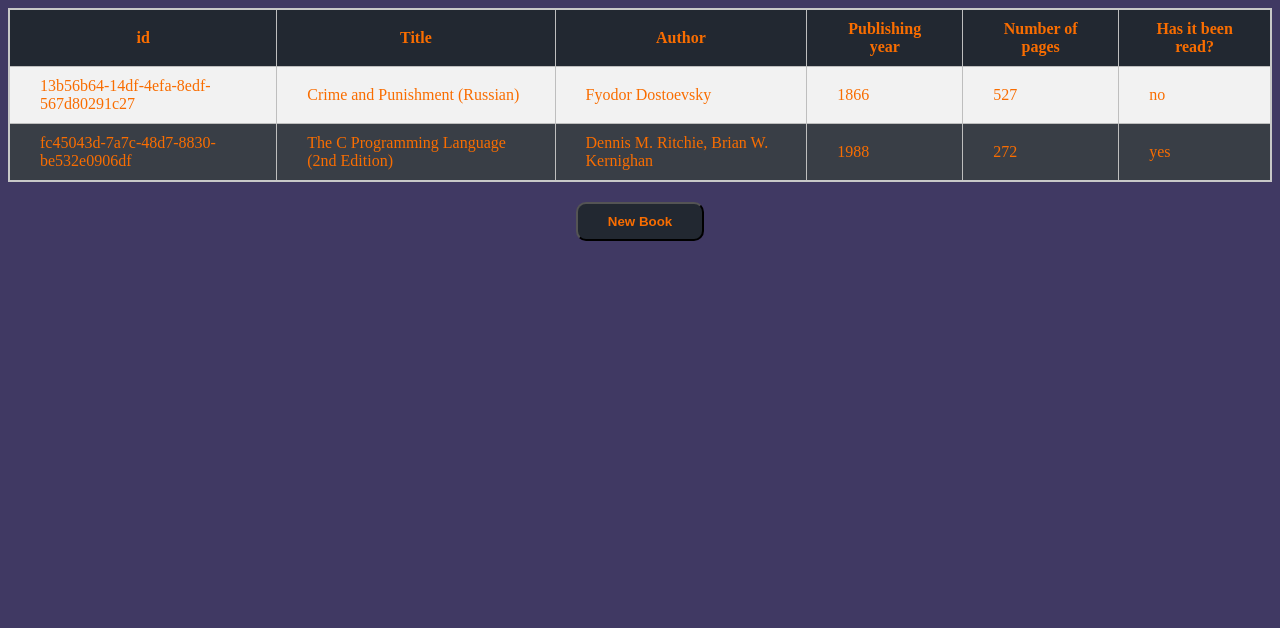
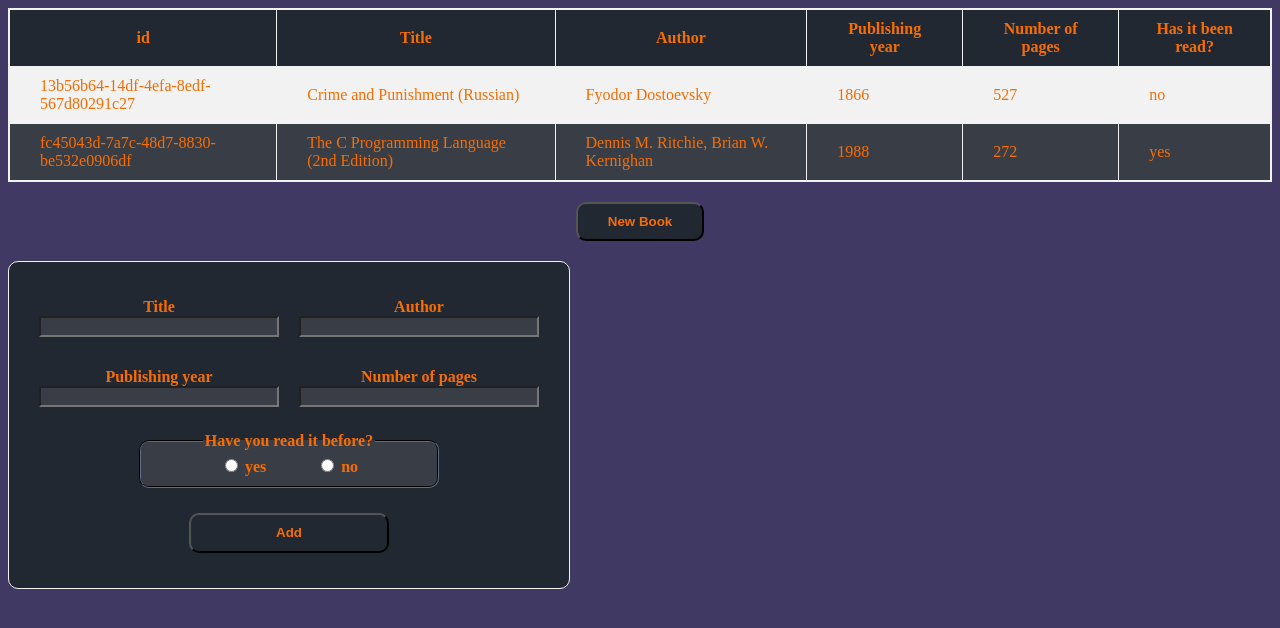
Before and after one commit to TheDS1337/odin-library, a plain HTML site: page index.html in a window 1280 px wide. Drawn offline with Linux system fonts and the light colour scheme.

Commit message:
Build form for future dialog use

```diff
--- a/index.html
+++ b/index.html
@@ -10,6 +10,44 @@
     <title>Some library in Dublin</title>
 </head>
 <body>
-    <button id="add-book">New Book</button>
+    <button id="new-book-button">New Book</button>
+
+    <form id="new-book-form" method="dialog">
+        <div>
+            <label for="title-input">Title</label>
+            <input type="text" name="title-input" required>
+        </div>
+
+        <div>
+            <label for="author-input">Author</label>
+            <input type="text" name="author-input" required>
+        </div>
+
+        <div>
+            <label for="publishing-year-input">Publishing year</label>
+            <input type="tel" name="publishing-year-input" min="0" max="2026" required>
+        </div>
+
+        <div>
+            <label for="number-of-pages-input">Number of pages</label>
+            <input type="tel" name="number-of-pages-input" min="1" required>
+        </div>
+
+        <fieldset>
+            <legend>Have you read it before?</legend>
+
+            <div>
+                <input type="radio" id="read-input" name="read-input">
+                <label for="read-input">yes</label>
+            </div>
+
+            <div>
+                <input type="radio" id="read-input" name="read-input">
+                <label for="read-input">no</label>
+            </div>
+        </fieldset>
+
+        <button>Add</button>
+    </form>
 </body>
 </html>
--- a/script.js
+++ b/script.js
@@ -90,7 +90,7 @@ addBookToLibrary("Crime and Punishment (Russian)", "Fyodor Dostoevsky", 1866, 52
 addBookToLibrary("The C Programming Language (2nd Edition)", "Dennis M. Ritchie, Brian W. Kernighan", 1988, 272, true);
 
 const bodyElement = document.querySelector("body");
-const newBookButtonElement = document.querySelector("button");
+const newBookButtonElement = document.querySelector("#new-book-button");
 
 newBookButtonElement.addEventListener("click", event => {
     console.log("Button clicked!");
--- a/styles.css
+++ b/styles.css
@@ -1,3 +1,10 @@
+:root {
+    --palette-color-1: #222831;
+    --palette-color-2: #393e46;
+    --palette-color-3: #f96d00;
+    --palette-color-4: #f2f2f2;
+}
+
 body {
     background-color: #403963;
     display: flex;
@@ -8,34 +15,83 @@ body {
 
 table {
     margin: auto;
-    color: #f96d00;
+    color: var(--palette-color-3);
     border-collapse: collapse;
-    border: 2px solid rgb(200, 200, 200);
+    border: 2px solid var(--palette-color-4);
 }
 
 tr > * {
-    border: 1px solid rgb(190, 190, 190);
+    border: 1px solid var(--palette-color-4);
     padding: 10px 30px;
 }
 
 th {
     font-weight: bold;
-    background-color: #222831;
+    background-color: var(--palette-color-1);
 }
 
 tr:nth-child(even) > td {
-  background-color: #f2f2f2;
+    background-color: var(--palette-color-4);
 }
 
 tr:nth-child(odd) > td {
-  background-color: #393e46;
+    background-color: var(--palette-color-2);
 }
 
-#add-book {
+#new-book-button {
     margin: auto;
     padding: 10px 30px;
     font-weight: bold;
-    color: #f96d00;
-    background-color: #222831;
+    color: var(--palette-color-3);
+    background-color: var(--palette-color-1);
     border-radius: 10px;
 }
+
+#new-book-form {
+    padding: 30px;
+    width: 500px;
+    color: var(--palette-color-3);
+    background-color: var(--palette-color-1);
+    border: 1px solid var(--palette-color-4);
+    border-radius: 10px;
+    display: grid;
+    grid-template: repeat(2, 50px) 1fr 50px / repeat(2, 1fr);
+    gap: 20px;
+}
+
+#new-book-form > fieldset {
+    grid-column: -1 / 1;
+    margin: 0 100px;
+    background-color: var(--palette-color-2);
+    border-color: var(--palette-color-1);
+    border-radius: 10px;
+    display: flex;
+    justify-content: center;
+    gap: 50px;
+}
+
+#new-book-form > div {
+    display: flex;
+    flex-direction: column;
+    justify-content: center;
+}
+
+#new-book-form label, #new-book-form legend {
+    font-weight: bold;
+    text-align: center;
+}
+
+#new-book-form input {
+    color: var(--palette-color-4);
+    background-color: var(--palette-color-2);
+}
+
+
+#new-book-form > button {
+    grid-column: -1 / 1;
+    font-weight: bold;
+    color: var(--palette-color-3);
+    background-color: var(--palette-color-1);
+    margin: 5px 150px;
+    border-radius: 10px;
+}
```
